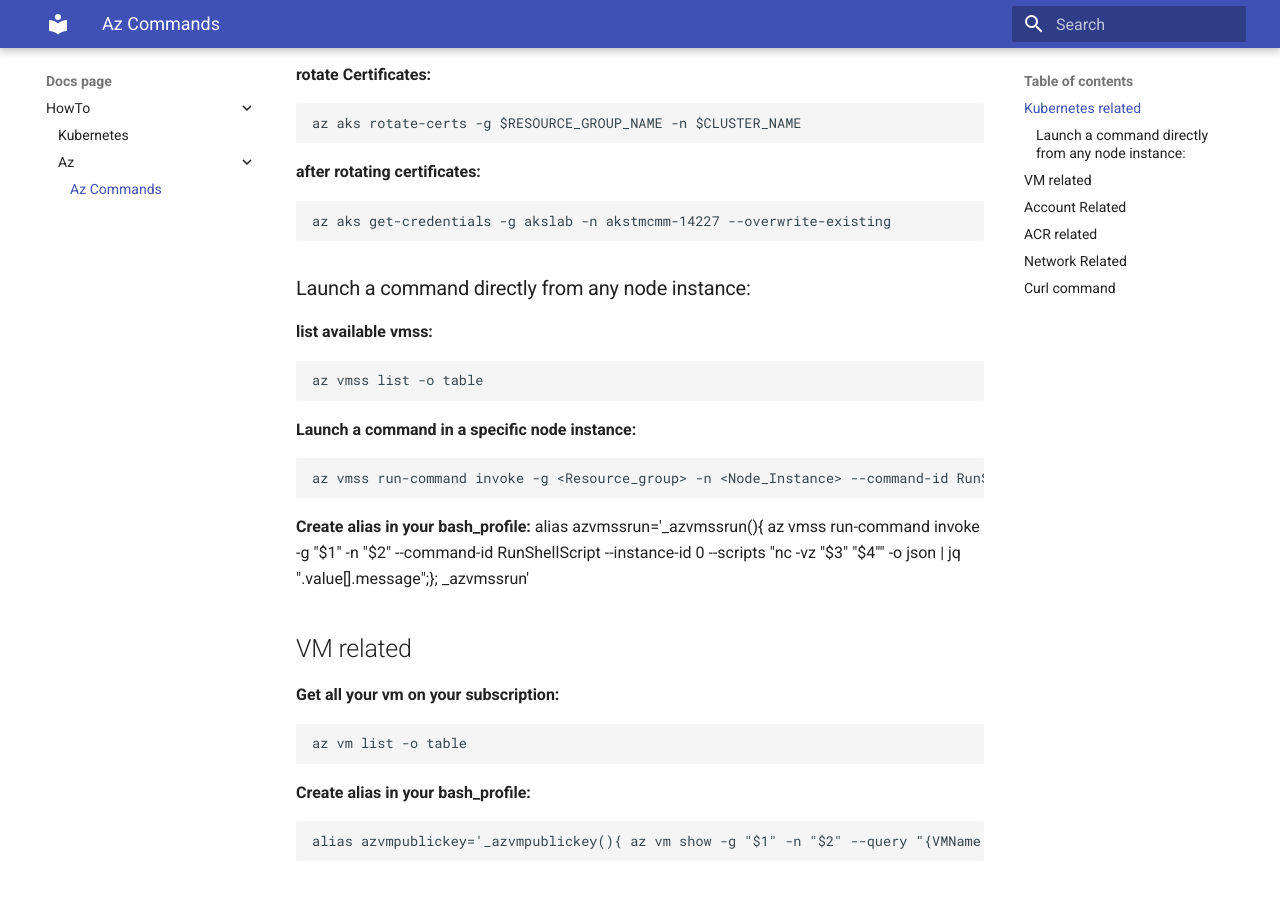
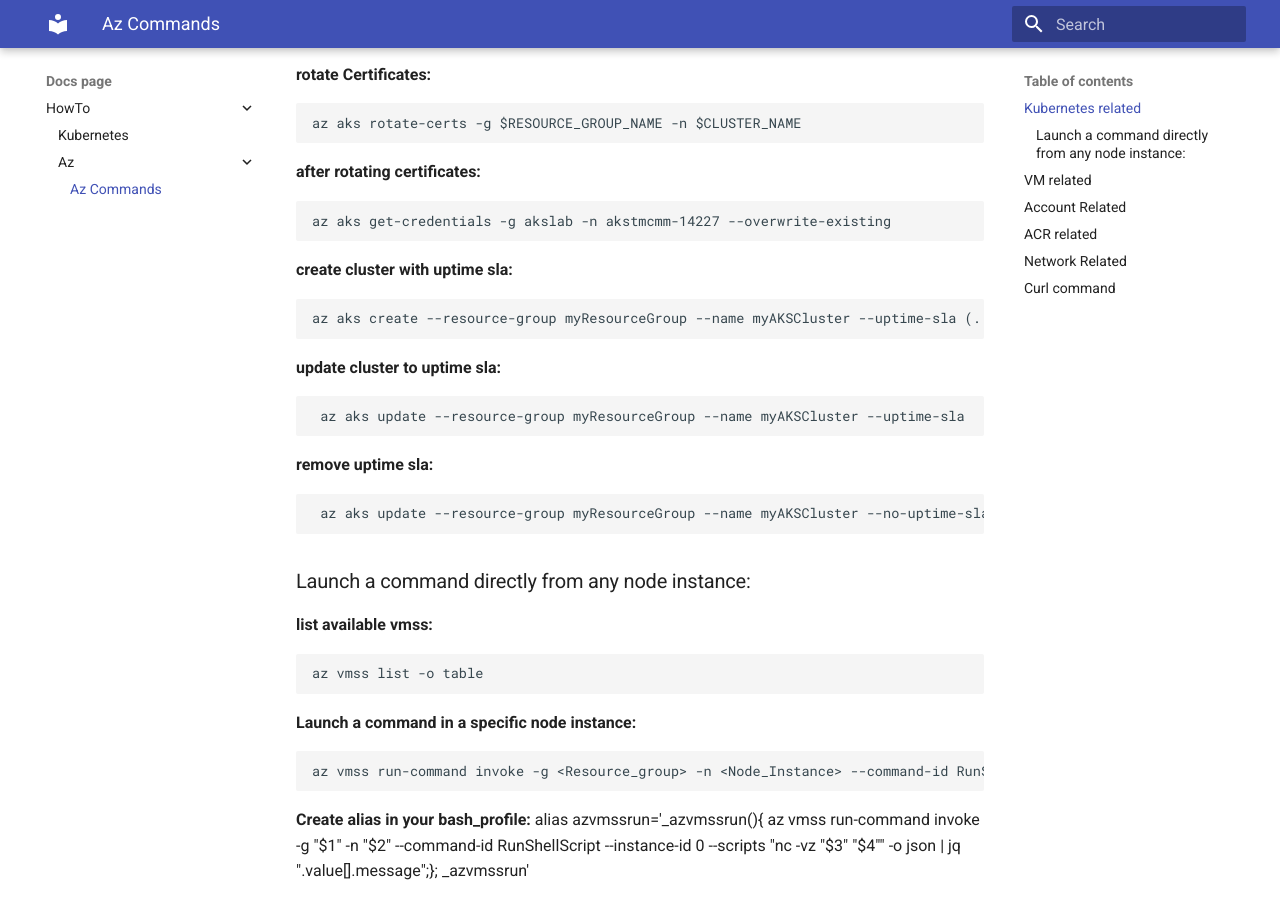
Before and after one commit to tmcmm/k8s-documentation, an MkDocs documentation site: the page built from docs/howto/az/az-help.md, in a window 1280 px wide and 900 px high, scrolled down 1551 px. Built offline with MkDocs 1.6.1 and Material for MkDocs 9.7.7, drawn with Linux system fonts in a browser that asks for light colours.

Commit message:
more az kubernetes related commands

````diff
--- a/docs/howto/az/az-help.md
+++ b/docs/howto/az/az-help.md
@@ -71,6 +71,18 @@ az aks rotate-certs -g $RESOURCE_GROUP_NAME -n $CLUSTER_NAME
 __after rotating certificates:__
 ```
 az aks get-credentials -g akslab -n akstmcmm-14227 --overwrite-existing
+```
+__create cluster with uptime sla:__
+```
+az aks create --resource-group myResourceGroup --name myAKSCluster --uptime-sla (...)
+```
+__update cluster to uptime sla:__
+```
+ az aks update --resource-group myResourceGroup --name myAKSCluster --uptime-sla
+```
+__remove uptime sla:__
+```
+ az aks update --resource-group myResourceGroup --name myAKSCluster --no-uptime-sla
 ```
 
 ### Launch a command directly from any node instance:
````
